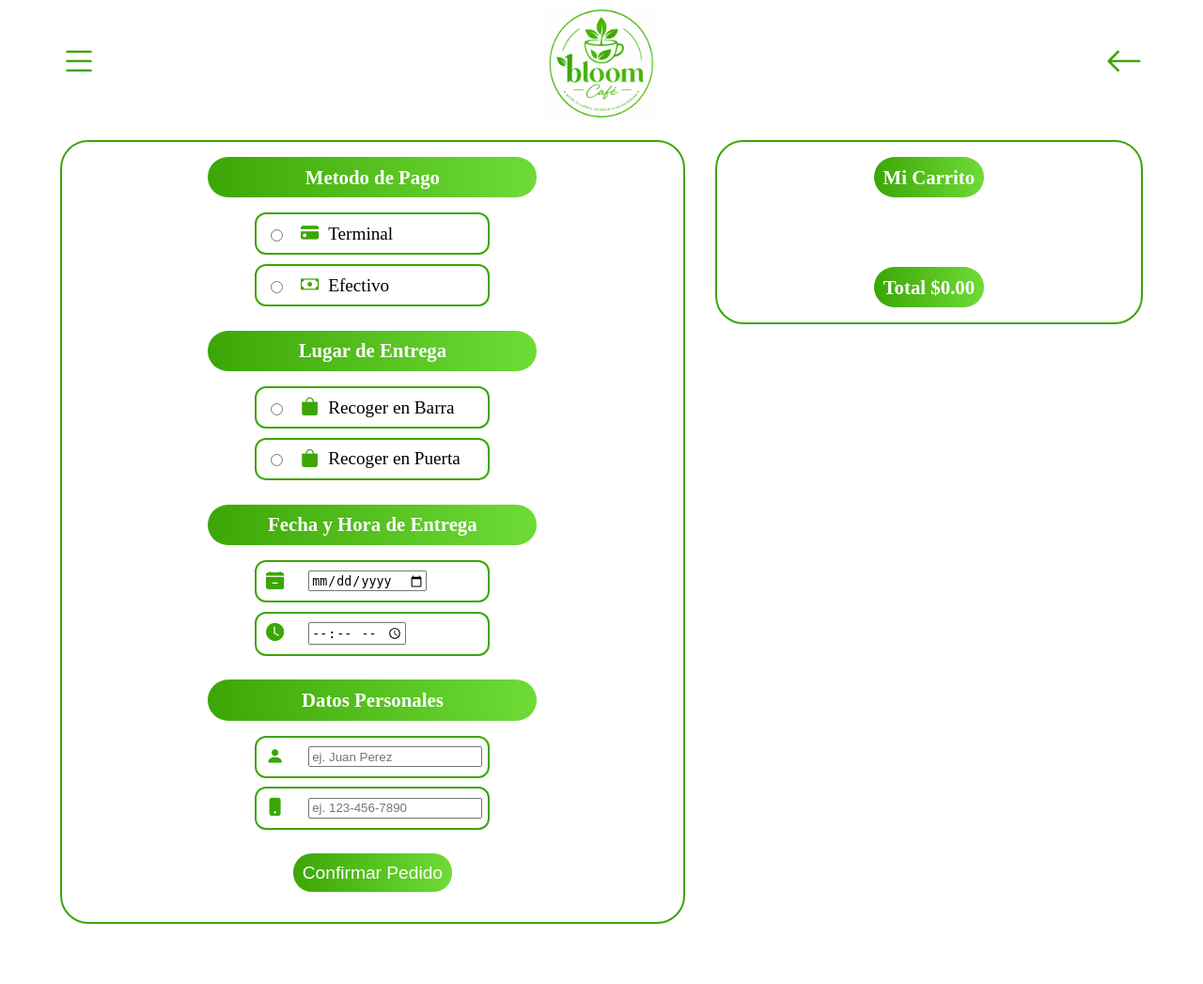
After one commit to JMauRamos/bloom_cafe-IS001, a Django app: page /pedidos/checkout/ in a window 1280 px wide. The commit adds this page. Shown: the whole page at 94% size. Run offline with Django 5.2, Linux system fonts and the light colour scheme.

Commit message:
Avance sistema de creacion de pedidos

```diff
--- a/IS001v1.0/SWU/IS001v1.0/pedidos/models.py
+++ b/IS001v1.0/SWU/IS001v1.0/pedidos/models.py
@@ -29,8 +29,12 @@ class DetallePedido(models.Model):
     pedido = models.ForeignKey(Pedido, related_name='detalles', on_delete=models.CASCADE)
     variante_producto = models.ForeignKey('menu.VarianteProducto', on_delete=models.PROTECT)
     cantidad = models.IntegerField()
+    precio_unitario = models.DecimalField(max_digits=8, decimal_places=2)
     subtotal = models.DecimalField(max_digits=10, decimal_places=2)
     notas_extra = models.TextField(blank=True, null=True)
+
+    def __str__(self):
+        return f"{self.cantidad}x {self.variante_producto} (Pedido #{self.pedido.id})"
 
 class Modificacion(models.Model):
     ACCIONES = [('AGREGAR', 'Agregar'), ('REMOVER', 'Remover')]
--- a/IS001v1.0/SWU/IS001v1.0/pedidos/templates/panel_admin/dashboard.html
+++ b/IS001v1.0/SWU/IS001v1.0/pedidos/templates/panel_admin/dashboard.html
@@ -208,7 +208,7 @@
     </main>
     {% endblock %}
 
-    {% block script%}
+    {% block scripts %}
         <script src="{% static "js/dashboard.js" %}"></script>
     {% endblock %}
 
--- a/IS001v1.0/SWU/IS001v1.0/pedidos/templates/panel_admin/pedidos_admin.html
+++ b/IS001v1.0/SWU/IS001v1.0/pedidos/templates/panel_admin/pedidos_admin.html
@@ -105,7 +105,7 @@
           </main>
      {% endblock %}
 
-     {% block script %}
+     {% block scripts %}
           <script src="{% static "js/pedidos.js" %}"></script>
      {% endblock %}
 
--- a/IS001v1.0/SWU/IS001v1.0/pedidos/templates/panel_admin/productos_admin.html
+++ b/IS001v1.0/SWU/IS001v1.0/pedidos/templates/panel_admin/productos_admin.html
@@ -73,7 +73,7 @@
     </dialog>
     {% endblock %}
 
-    {% block script %}
+    {% block scripts %}
       <script src="{% static "js/productos.js" %}"></script>
     {% endblock %}
   </body>
--- a/IS001v1.0/SWU/IS001v1.0/pedidos/templates/pedidos/checkout.html
+++ b/IS001v1.0/SWU/IS001v1.0/pedidos/templates/pedidos/checkout.html
@@ -1,4 +1,5 @@
-{% extends "base_clientes.html" %}
+{% extends "base_clientes_alt.html" %}
+{% load static %}
 
 {% block title %} Mi Carrito {% endblock %}
 
@@ -7,6 +8,7 @@
 <section id="main_carrito">
         <div id="detalles_compra">
             <form id="form_detalles" action="">
+                {% csrf_token %}
                 <div id="metodos_pago">
                     <h2>Metodo de Pago</h2>
                     <div class="opciones_detalles">
@@ -69,66 +71,20 @@
                 <span class="info_carrito">Mi Carrito</span>
             </section>
             <section class="productos_carrito">
-                <div class="producto_carrito">
-                    <img src="/resources/producto_temp.jpg" alt="Foto">
-                    <div class="desc_carrito">
-                        <div class="producto_precio">
-                            <p class="nombre_producto">Producto #1</p>
-                            <p><span class="precio_carrito">$00.00</span></p>
-                        </div>
-                        <p>Extras: <span class="extras_carrito">Listado de extras</span></p>
-                        <div class="editar_producto">
-                            <div class="cantidad_producto">
-                                <div class="mas_menos" id="menos">
-                                    <i class="bi bi-dash"></i>
-                                </div>
-                                <div>
-                                    <span class="cantidad">1</span>
-                                </div>
-                                <div class="mas_menos" id="mas">
-                                    <i class="bi bi-plus"></i>
-                                </div>
-                            </div>
-                            <div class="eliminar_producto">
-                                <i class="bi bi-trash-fill"></i>
-                            </div>
-                        </div>
-                    </div>
-                </div>
-                <div class="producto_carrito">
-                    <img src="/resources/producto_temp.jpg" alt="Foto">
-                    <div class="desc_carrito">
-                        <div class="producto_precio">
-                            <p class="nombre_producto">Producto #2</p>
-                            <p><span class="precio_carrito">$00.00</span></p>
-                        </div>
-                        <p>Extras: <span class="extras_carrito">Listado de extras</span></p>
-                        <div class="editar_producto">
-                            <div class="cantidad_producto">
-                                <div class="mas_menos" id="menos">
-                                    <i class="bi bi-dash"></i>
-                                </div>
-                                <div>
-                                    <span class="cantidad">2</span>
-                                </div>
-                                <div class="mas_menos" id="mas">
-                                    <i class="bi bi-plus"></i>
-                                </div>
-                            </div>
-                            <div class="eliminar_producto">
-                                <i class="bi bi-trash-fill"></i>
-                            </div>
-                        </div>
-                    </div>
-                </div>
+
             </section>
             <section id="bottom_carrito">
                 <div class="info_carrito">
                     <span>Total</span>
-                    <span>$00.00</span>
+                    <span id="total_carrito">$00.00</span>
                 </div>
             </section>
         </div>
     </section>
 
 {% endblock %}
+
+{% block scripts %}
+    <script src="{% static 'js/productoDetalle.js' %}"></script>
+    <script src="{% static 'js/checkout.js' %}"></script>
+{% endblock %}
--- a/IS001v1.0/SWU/IS001v1.0/pedidos/urls.py
+++ b/IS001v1.0/SWU/IS001v1.0/pedidos/urls.py
@@ -2,9 +2,10 @@ from django.urls import path
 from . import views
 
 urlpatterns = [
-    path('mis_pedidos', views.ver_mis_pedidos, name='mis_pedidos'),
-    path('checkout', views.pagar_pedido, name='checkout'),
-    path('dashboard', views.dashboard, name='dashboard'),
-    path('en_preparacion', views.pedidos_admin, name='pedidos_admin'),
-    path('productos', views.productos_admin, name='productos_admin')
+    path('mis_pedidos/', views.ver_mis_pedidos, name='mis_pedidos'),
+    path('api/mis_pedidos/<str:telefono>/', views.api_mis_pedidos, name='api_mis_pedidos'),
+    path('checkout/', views.checkout, name='checkout'),
+    path('dashboard/', views.dashboard, name='dashboard'),
+    path('en_preparacion/', views.pedidos_admin, name='pedidos_admin'),
+    path('productos/', views.productos_admin, name='productos_admin')
 ]
--- a/IS001v1.0/SWU/IS001v1.0/pedidos/views.py
+++ b/IS001v1.0/SWU/IS001v1.0/pedidos/views.py
@@ -1,13 +1,15 @@
 from django.contrib.auth.decorators import login_required
-from django.shortcuts import render
+from django.shortcuts import render, get_object_or_404
+import json
+from django.http import JsonResponse
+from django.db import transaction
+from .models import Pedido, DetallePedido, Modificacion
+from menu.models import VarianteProducto, Ingrediente
 
 # Create your views here.
 
 def ver_mis_pedidos(request):
     return render(request, 'pedidos/mis_pedidos.html')
-
-def pagar_pedido(request):
-    return render(request, 'pedidos/checkout.html')
 
 @login_required(login_url='inicio')
 def dashboard(request):
@@ -20,3 +22,98 @@ def pedidos_admin(request):
 @login_required(login_url='inicio')
 def productos_admin(request):
     return render(request, 'panel_admin/productos_admin.html')
+
+def checkout(request):
+    if request.method == 'POST':
+        try:
+            data = json.loads(request.body)
+            carrito = data.get('carrito', [])
+            datos = data.get('datos_formulario', {})
+
+            if not carrito:
+                return JsonResponse({'error': 'El carrito está vacío'}, status=400)
+
+            with transaction.atomic():
+
+                pedido = Pedido.objects.create(
+                    nombre_cliente=datos.get('nombre'),
+                    telefono_cliente=datos.get('num_tel'),
+                    lugar_entrega=datos.get('lugar_entrega'),
+                    metodo_pago=datos.get('metodo_pago'),
+                    fecha_entrega=datos.get('fecha'),
+                    hora_entrega=datos.get('hora'),
+                    total=0,
+                    estado='PENDIENTE'
+                )
+
+                total_pedido = 0
+
+                for item in carrito:
+                    variante_producto = get_object_or_404(VarianteProducto, id=item['variante_id'])
+
+                    precio_unitario = variante_producto.precio
+                    subtotal = precio_unitario * item['cantidad']
+
+                    detalle = DetallePedido.objects.create(
+                        pedido=pedido,
+                        variante_producto=variante_producto,
+                        cantidad=item['cantidad'],
+                        precio_unitario=precio_unitario,
+                        subtotal=subtotal
+                    )
+
+                    total_pedido += subtotal
+
+                    extras = item.get('extras', [])
+                    for extra in extras:
+                        ingrediente = get_object_or_404(Ingrediente, id=extra['ingrediente_id'])
+
+                        Modificacion.objects.create(
+                            detalle_pedido=detalle,
+                            ingrediente=ingrediente,
+                            accion='AGREGADO'
+                        )
+
+                        total_pedido += ingrediente.costo_extra * item['cantidad']
+
+                pedido.total = total_pedido
+                pedido.save()
+
+            return JsonResponse({
+                'status': 'success',
+                'pedido_id': pedido.id
+            })
+
+        except Exception as e:
+            print(f"Error al procesar el pedido: {e}")
+            return JsonResponse({'error': 'Hubo un error al procesar el pedido en el servidor.'}, status=500)
+
+    return render(request, 'pedidos/checkout.html')
+
+def api_mis_pedidos(request, telefono):
+    pedidos = Pedido.objects.filter(telefono_cliente=telefono).order_by('-id')
+
+    lista_pedidos = []
+    for pedido in pedidos:
+        detalles = pedido.detalles.all()
+
+        productos_info = []
+        for detalle in detalles:
+            productos_info.append({
+                'cantidad': detalle.cantidad,
+                'producto': detalle.variante_producto.producto.nombre,
+                'variante': detalle.variante_producto.tamaño.nombre,
+                'precio_unitario': detalle.precio_unitario,
+                'subtotal' :detalle.subtotal,
+            })
+
+        lista_pedidos.append({
+            'id': pedido.id,
+            'estado': pedido.get_estado_display(),
+            'fecha': pedido.fecha_entrega.strftime('%d/%m/%Y'),
+            'hora': pedido.hora_entrega.strftime('%H:%M'),
+            'total': float(pedido.total),
+            'detalles': productos_info
+        })
+
+    return JsonResponse({'pedidos': lista_pedidos})
--- a/IS001v1.0/SWU/IS001v1.0/static/css/style_clientes.css
+++ b/IS001v1.0/SWU/IS001v1.0/static/css/style_clientes.css
@@ -297,7 +297,7 @@ nav .bi:hover {
     justify-content: center;
     height: 70vh;
     min-height: 400px;
-    background-image: linear-gradient(rgba(0, 0, 0, 0.2), rgba(0, 0, 0, 0.2));
+    background-image: var(--degradado_verde);
     background-size: cover;
     background-position: center;
     text-align: center;
@@ -328,8 +328,8 @@ nav .bi:hover {
     font-weight: bold;
     margin: 0.5rem;
     font-size: 1.2rem;
-    color: white;
-    background-image: var(--degradado_verde);
+    color: var(--degradado_verde);
+    background-image: white;
     transition: 300ms ease;
 }
 
--- /dev/null
+++ b/IS001v1.0/SWU/IS001v1.0/static/js/carrito.js
@@ -0,0 +1,79 @@
+// static/js/carrito.js
+
+// Función para renderizar el carrito visualmente
+function actualizarVistaCarrito() {
+    const carrito = JSON.parse(localStorage.getItem('carrito')) || [];
+    const contenedor = document.querySelector('.productos_carrito');
+    const totalSpan = document.getElementById('total_carrito');
+
+    if (carrito.length === 0) {
+        contenedor.innerHTML = '<p></p>';
+        totalSpan.innerText = '$0.00';
+        return;
+    }
+
+    let html = '';
+    let total = 0;
+
+    carrito.forEach((item, index) => {
+        total += item.subtotal;
+
+        let extrasHtml = '';
+        if (item.extras && item.extras.length > 0) {
+            const nombresExtras = item.extras.map(e => e.nombre).join(', ');
+            extrasHtml = `<small>+ ${nombresExtras} </small>`;
+        }
+
+        html += `
+            <div class="producto_carrito">
+                <img src="${item.producto_imagen}" alt="${item.producto_nombre}">
+                <div class="desc_carrito">
+                    <div class="producto_precio">
+                        <p class="nombre_producto">${item.producto_nombre}</p>
+                        <p><span class="precio_carrito">$${item.subtotal.toFixed(2)}</span></p>
+                    </div>
+                    <p>${item.variante_nombre || ''}</p>
+                    <p>Extras: </p>
+                    ${extrasHtml}
+                    <div class="editar_producto">
+                        <div class="cantidad_producto">
+                            <div class="mas_menos" onclick="cambiarCantidadCarrito(${index}, -1)"><i class="bi bi-dash"></i></div>
+                            <div><span class="cantidad">${item.cantidad}</span></div>
+                            <div class="mas_menos" onclick="cambiarCantidadCarrito(${index}, 1)"><i class="bi bi-plus"></i></div>
+                        </div>
+                        <div class="eliminar_producto" onclick="eliminarDelCarrito(${index})">
+                            <i class="bi bi-trash-fill"></i>
+                        </div>
+                    </div>
+                </div>
+            </div>
+        `;
+    });
+
+    contenedor.innerHTML = html;
+    totalSpan.innerText = `$${total.toFixed(2)}`;
+}
+
+function cambiarCantidadCarrito(index, cambio) {
+    let carrito = JSON.parse(localStorage.getItem('carrito'));
+    carrito[index].cantidad += cambio;
+
+    if (carrito[index].cantidad <= 0) {
+        carrito.splice(index, 1);
+    } else {
+        const precioUnitario = carrito[index].variante_precio + (carrito[index].extras || []).reduce((sum, e) => sum + e.precio_extra, 0);
+        carrito[index].subtotal = precioUnitario * carrito[index].cantidad;
+    }
+
+    localStorage.setItem('carrito', JSON.stringify(carrito));
+    actualizarVistaCarrito();
+}
+
+function eliminarDelCarrito(index) {
+    let carrito = JSON.parse(localStorage.getItem('carrito'));
+    carrito.splice(index, 1);
+    localStorage.setItem('carrito', JSON.stringify(carrito));
+    actualizarVistaCarrito();
+}
+
+document.addEventListener('DOMContentLoaded', actualizarVistaCarrito);
--- /dev/null
+++ b/IS001v1.0/SWU/IS001v1.0/static/js/checkout.js
@@ -0,0 +1,68 @@
+
+document.addEventListener('DOMContentLoaded', () => {
+    const form = document.getElementById('form_detalles');
+    const botonConfirmar = document.getElementById('confirmar_pedido');
+
+    if (!form) return;
+
+    form.addEventListener('submit', async (e) => {
+        e.preventDefault();
+
+        const carrito = JSON.parse(localStorage.getItem('carrito')) || [];
+
+        if (carrito.length === 0) {
+            alert("Tu carrito está vacío. Agrega productos antes de confirmar.");
+            return;
+        }
+
+        const formData = new FormData(form);
+        const datosFormulario = {};
+
+        formData.forEach((value, key) => {
+            datosFormulario[key] = value;
+        });
+
+        const csrfToken = datosFormulario['csrfmiddlewaretoken'];
+        delete datosFormulario['csrfmiddlewaretoken'];
+
+        const payload = {
+            carrito: carrito,
+            datos_formulario: datosFormulario
+        };
+
+        botonConfirmar.disabled = true;
+        botonConfirmar.innerText = "Procesando pedido...";
+
+        try {
+            const response = await fetch('/pedidos/checkout/', {
+                method: 'POST',
+                headers: {
+                    'Content-Type': 'application/json',
+                    'X-CSRFToken': csrfToken
+                },
+                body: JSON.stringify(payload)
+            });
+
+            const data = await response.json();
+
+            if (response.ok) {
+                localStorage.removeItem('carrito');
+                alert(`¡Pedido confirmado con éxito! Tu número de orden es el #${data.pedido_id}`);
+                const telefonoCliente = datosFormulario['num_tel'];
+                window.location.href = `/pedidos/mis_pedidos/?telefono=${telefonoCliente}`;
+
+            } else {
+                alert(`Error al procesar el pedido: ${data.error}`);
+                botonConfirmar.disabled = false;
+                botonConfirmar.innerText = "Confirmar Pedido";
+            }
+
+        } catch (error) {
+            console.error("Error de conexión:", error);
+            alert("Hubo un problema de conexión con el servidor. Revisa tu internet e intenta de nuevo.");
+
+            botonConfirmar.disabled = false;
+            botonConfirmar.innerText = "Confirmar Pedido";
+        }
+    });
+});
--- a/IS001v1.0/SWU/IS001v1.0/static/js/agregar_producto_carrito.js
+++ b/IS001v1.0/SWU/IS001v1.0/static/js/productoDetalle.js
@@ -1,7 +1,7 @@
 let varianteSeleccionada = null;
 let cantidadActual = 1;
 
-function seleccionarTamano(boton) {
+function seleccionarVariante(boton) {
 
     document.querySelectorAll('.tamanos button').forEach(b => b.classList.remove('seleccionado'));
 
@@ -9,7 +9,8 @@ function seleccionarTamano(boton) {
 
     varianteSeleccionada = {
         id: boton.dataset.varianteId,
-        precio: parseFloat(boton.dataset.precio)
+        precio: parseFloat(boton.dataset.precio),
+        nombre: boton.dataset.varianteNombre
     };
 
     actualizarPrecio();
@@ -47,7 +48,8 @@ function agregarAlCarrito() {
     document.querySelectorAll('.extra-checkbox:checked').forEach(checkbox => {
         extrasSeleccionados.push({
             ingrediente_id: checkbox.dataset.ingredienteId,
-            precio_extra: parseFloat(checkbox.dataset.precioExtra)
+            precio_extra: parseFloat(checkbox.dataset.precioExtra),
+            nombre: checkbox.dataset.nombre
         });
     });
 
@@ -57,6 +59,7 @@ function agregarAlCarrito() {
         producto_imagen: botonAgregar.dataset.productoImagen,
         variante_id: varianteSeleccionada.id,
         variante_precio: varianteSeleccionada.precio,
+        variante_nombre: varianteSeleccionada.nombre,
         extras: extrasSeleccionados,
         cantidad: cantidadActual,
         subtotal: (varianteSeleccionada.precio + extrasSeleccionados.reduce((sum, e) => sum + e.precio_extra, 0)) * cantidadActual
@@ -86,6 +89,6 @@ function agregarAlCarrito() {
 document.addEventListener('DOMContentLoaded', () => {
     const primerBoton = document.querySelector('.tamanos button');
     if (primerBoton) {
-        seleccionarTamano(primerBoton);
+        seleccionarVariante(primerBoton);
     }
 });
--- /dev/null
+++ b/IS001v1.0/SWU/IS001v1.0/templates/base_clientes_alt.html
@@ -0,0 +1,44 @@
+{% load static %}
+<!DOCTYPE html>
+<html lang="es">
+<head>
+    <meta charset="UTF-8">
+    <meta name="viewport" content="width=device-width, initial-scale=1.0">
+    <title>Bloom Café - {% block title %} {% endblock %}</title>
+    <link rel="stylesheet" href="{% static 'css/style_clientes.css' %}">
+    {% block styles %} {% endblock %}
+    <link rel="icon" type="image/x-icon" href="{% static "images/favico.ico" %}">
+</head>
+<body>
+    <header>
+        <div class="menu_abrir">
+            <div class="icono_cerrar">
+                <span><i id="cerrar_trigger" class="bi bi-x"></i></span>
+            </div>
+            <ul id="opciones_menu">
+                <li><a href="{%url 'inicio' %}"><i class="bi bi-house"></i>Inicio</a></li>
+                <li><a href="{%url 'menu_principal' %}"><i class="bi bi-fork-knife"></i>Menu</a></li>
+                <li><a href="{%url 'mis_pedidos' %}"><i class="bi bi-bag"></i>Mis Pedidos</a></li>
+            </ul>
+        </div>
+        <nav>
+            <span><i id="menu_trigger" class="bi bi-list"></i></span>
+            <div id="logo_nav">
+                <a href="{%url 'menu_principal' %}"><img id="logo" src="{% static "images/Logo.jpeg" %}" alt="Logo de Bloom Café"></a>
+            </div>
+            <span><a href="{%url 'menu_principal' %}"> <i class="bi bi-arrow-left"></i> </span></a>
+        </nav>
+    </header>
+
+    <main>
+        {% block content %}
+        {% endblock %}
+    </main>
+
+    <footer>
+        <script src="{% static "js/abrirMenu.js" %}"></script>
+        <script src="{% static 'js/carrito.js' %}"></script>
+        {% block scripts %} {% endblock %}
+    </footer>
+</body>
+</html>
--- a/IS001v1.0/SWU/IS001v1.0/templates/base_empleados.html
+++ b/IS001v1.0/SWU/IS001v1.0/templates/base_empleados.html
@@ -37,7 +37,7 @@
     {% block modal %}
     {% endblock %}
 
-    {% block script %}
+    {% block scripts %}
     {% endblock %}
 
   </body>
```
Also changed, not shown: IS001v1.0/SWU/IS001v1.0/menu/templates/menu/menu.html (+7 -2 lines), IS001v1.0/SWU/IS001v1.0/menu/templates/menu/producto.html (+16 -7 lines), IS001v1.0/SWU/IS001v1.0/pedidos/templates/pedidos/mis_pedidos.html (+10 -0 lines), IS001v1.0/SWU/IS001v1.0/static/js/buscarPedidos.js (added, +69 -0 lines), IS001v1.0/SWU/IS001v1.0/static/js/buscarProducto.js (added, +21 -0 lines), IS001v1.0/SWU/IS001v1.0/static/js/filtrarProductos.js (added, +23 -0 lines), IS001v1.0/SWU/IS001v1.0/templates/base_clientes.html (+3 -28 lines).
